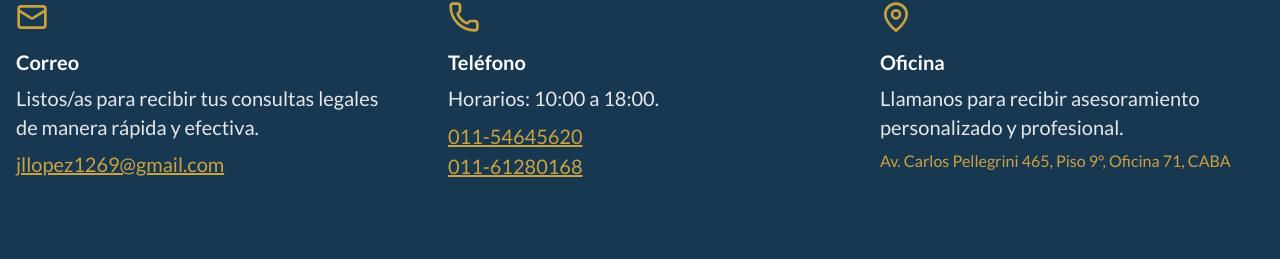
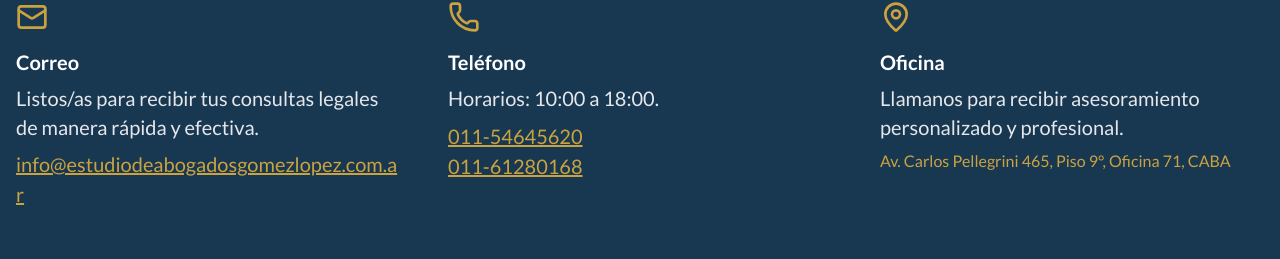
Before and after one commit to crcristian97/abogadoGomez-Lopez, a Next.js app: page / in a window 1280 px wide. Shown: the part 4767-5026 px from the top of the page. Built offline with nearby package versions, Linux system fonts and the light colour scheme.

Commit message:
cambios ne el mail

```diff
--- a/app/api/send/route.js
+++ b/app/api/send/route.js
@@ -24,7 +24,7 @@ export async function POST(request) {
 
     const emailResult = await resend.emails.send({
       from: 'Estudio Jurídico <info@estudiodeabogadosgomezlopez.com.ar>',
-      to: 'jllopez1269@gmail.com',
+      to: 'info@estudiodeabogadosgomezlopez.com.ar',
       subject: `Nuevo mensaje de ${name}`,
       html: `
         <h2>Nuevo mensaje del formulario de contacto</h2>
--- a/app/components/Contact.js
+++ b/app/components/Contact.js
@@ -9,12 +9,12 @@ const contactItems = [
     description: "Listos/as para recibir tus consultas legales de manera rápida y efectiva.",
     content: (
       <a
-        href="mailto:jllopez1269@gmail.com"
+        href="mailto:info@estudiodeabogadosgomezlopez.com.ar"
         className="text-[#CBA240] underline text-base break-all"
         title="Correo de contacto"
         aria-label="Correo de contacto"
       >
-        jllopez1269@gmail.com
+        info@estudiodeabogadosgomezlopez.com.ar
       </a>
     ),
   },
--- a/app/components/Footer.js
+++ b/app/components/Footer.js
@@ -50,12 +50,12 @@ export default function Footer() {
             <div className="flex items-center gap-2">
               <span className="text-white min-w-[90px]">Email:</span>
               <a
-                href="mailto:jllopez1269@gmail.com"
+                href="mailto:info@estudiodeabogadosgomezlopez.com.ar"
                 aria-label="Nuestro email"
                 title="Nuestro email"
                 className="transition-colors duration-300 text-[#CBA240] hover:text-[#b49536] break-words"
               >
-                jllopez1269@gmail.com
+                info@estudiodeabogadosgomezlopez.com.ar
               </a>
             </div>
             <div className="flex items-start gap-2">
```
